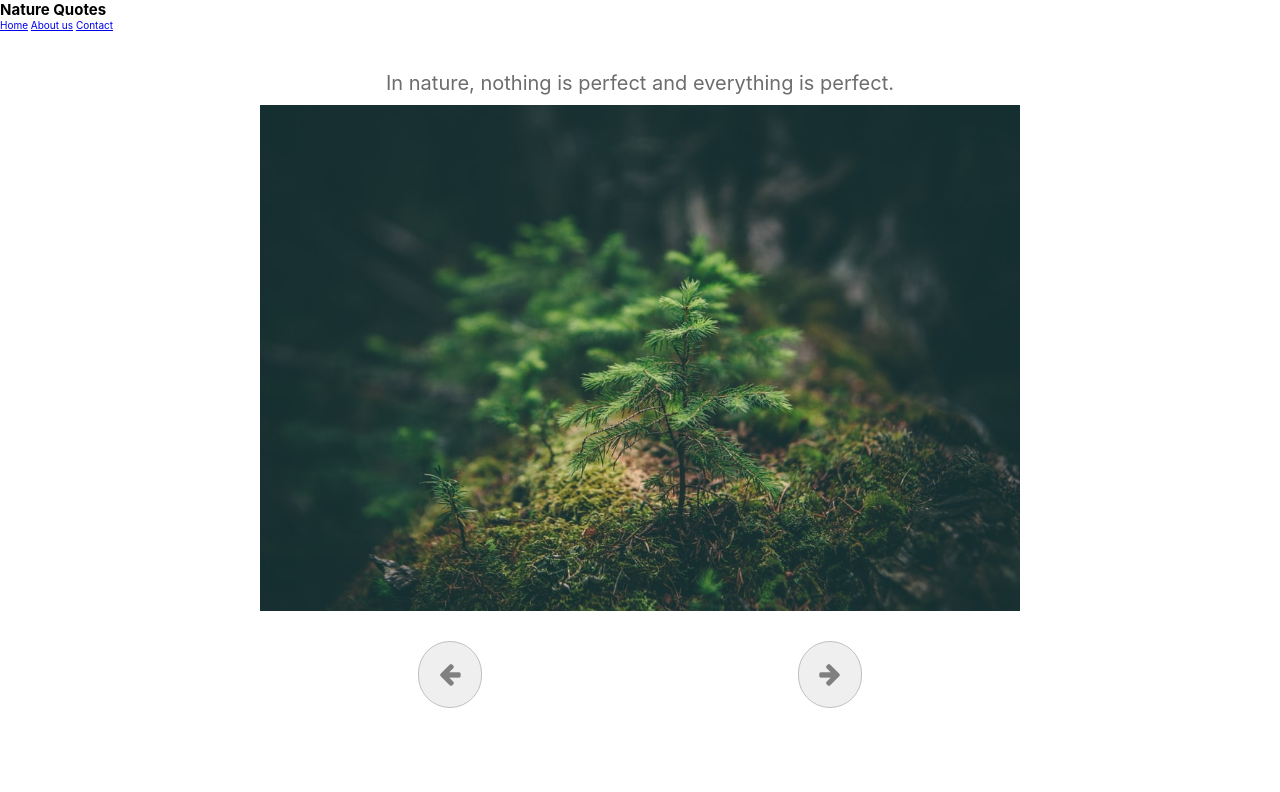
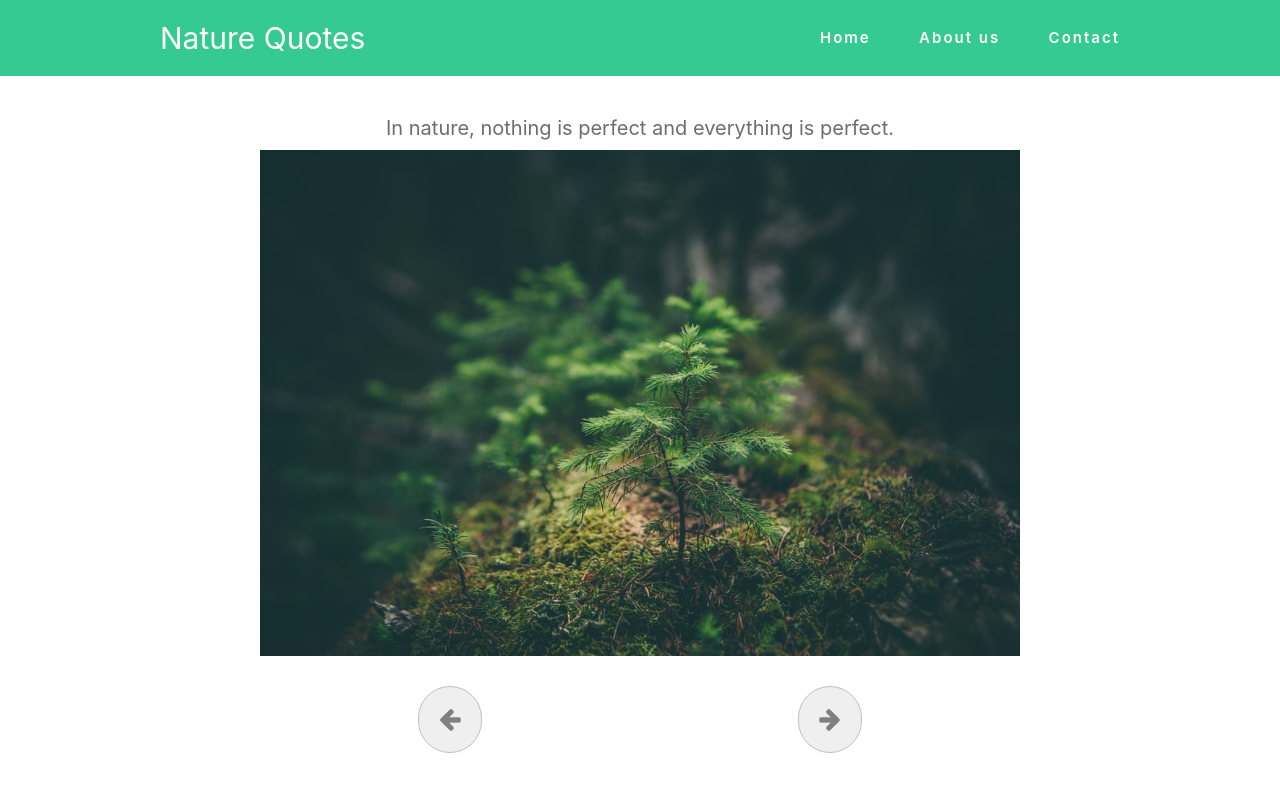
Before and after one commit to Saif-Hossain-Mredul/Carousel-DOM, a plain HTML site: page index.html in a window 1280 px wide. Drawn offline with Linux system fonts and the light colour scheme.

Commit message:
navbar design added

```diff
--- a/main.scss
+++ b/main.scss
@@ -11,7 +11,47 @@ html {
 }
 
 body {
+	.header {
+		background-color: rgb(53, 202, 145);
+		display: grid;
+		place-items: center;
+		padding: 2rem 0;
 
+		.nav-bar {
+			display: flex;
+			justify-content: space-between;
+			align-items: center;
+			width: 960px;
+			max-width: 960px;
+
+			.nav-bar__left{
+				h1 {
+					color: white;
+					font-size: 3rem;
+					font-weight: 400;
+				}
+			}
+			.nav-bar__right {
+				width: 300px;
+				display: flex;
+				justify-content: space-between;
+
+				.nav-bar__right-element {
+					text-decoration: none;
+					font-size: 1.5rem;
+					font-weight: 600;
+					letter-spacing: 0.2rem;
+					cursor: pointer;
+					border-bottom: 2px solid transparent;
+					color: white;
+
+					&:hover {
+						border-bottom: 2px solid white;
+					}
+				}
+			}
+		}
+	}
 
 	.slider-container {
 		width: 80vw;
```
Also changed, not shown: styles/css/main.css, 1 other file.
